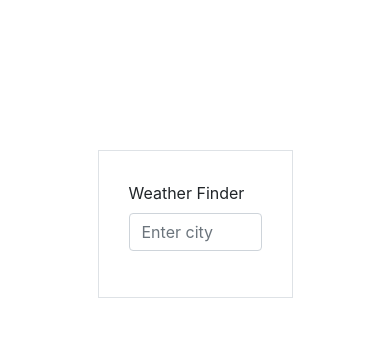
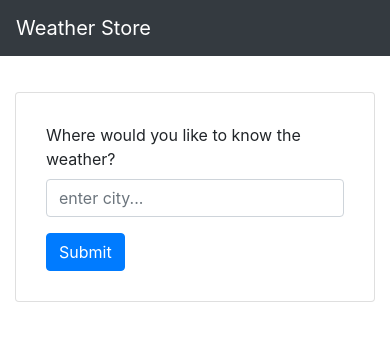
Before and after one commit to stansey92/weatherPractice, a React (Create React App) app: page / in a window 390 px wide. Shown: the top 338 px of the page. Built offline with nearby package versions, Linux system fonts and the light colour scheme.

Commit message:
added responsiveness and weather

```diff
--- a/package.json
+++ b/package.json
@@ -6,7 +6,8 @@
     "bootstrap": "^4.3.1",
     "react": "^16.8.6",
     "react-dom": "^16.8.6",
-    "react-scripts": "3.0.1"
+    "react-scripts": "3.0.1",
+    "reactstrap": "^8.0.0"
   },
   "scripts": {
     "start": "react-scripts start",
--- a/src/App.js
+++ b/src/App.js
@@ -1,25 +1,44 @@
 import React from 'react';
 import './App.css'
-import Form from './components/form'
+import { Container, Row, Col } from 'reactstrap'
+import InputForm from './components/form'
+import Weather from './components/weather'
+import Nav from './components/nav'
 
 class App extends React.Component {
   state = {
-    weatherObj: {}
+    weatherObj: null,
+    showForm: true
   }
 
-
   getWeather = async (city) => {
-    const response = await fetch(`https://api.openweathermap.org/data/2.5/forecast/hourly?q=${city}&appid=${process.env.REACT_APP_WEATHER_API_KEY}`)
+    const response = await fetch(`https://api.openweathermap.org/data/2.5/weather?q=${city}&units=imperial&appid=${process.env.REACT_APP_WEATHER_API_KEY}`)
     const json = await response.json()
     console.log(json)
     this.setState({weatherObj: json})
+  }
+
+  showHideForm = () => {
+    this.state.showForm ? this.setState({showForm : false}) : this.setState({showForm : true, weatherObj: null})
   }
 
 
   render() {
     return (
       <div>
-        <Form getWeather={this.getWeather}/>
+        <Nav />
+        <Container>
+          <Row>
+            <Col xs='12' sm='2'>
+            </Col>
+            <Col xs='12' sm='8'>
+            {this.state.showForm ? <InputForm showForm={this.showHideForm} getWeather={this.getWeather}/>  : null}
+            {this.state.weatherObj === null ? null : <Weather showForm={this.showHideForm} weather={this.state.weatherObj}/> }
+            </Col>
+            <Col xs='0' sm='2'></Col>
+          </Row>
+
+        </Container>
       </div>
     )
   }
--- a/src/components/form.css
+++ b/src/components/form.css
@@ -1,10 +1,19 @@
 .center {
-  margin: auto;
-  width: 50%;
-  padding-top: 150px;
-  padding-bottom: 150px;
+  padding-top: 10%;
 }
 
-.border {
+.form {
   padding: 30px;
 }
+
+.weather {
+  .padding-top: 10%;
+}
+
+.weatherIcon {
+  width: 30%
+}
+
+.temp {
+  font-size: 150%;
+}
--- a/src/components/form.js
+++ b/src/components/form.js
@@ -1,28 +1,33 @@
 import React from 'react'
+import { Button, Form, FormGroup, Label, Input, FormText, Card } from 'reactstrap';
 import './form.css'
 
-class Form extends React.Component {
+class InputForm extends React.Component {
   state = {
     city: '',
   }
 
   onSubmit = (e, input) => {
     e.preventDefault()
+    this.props.showForm()
     this.props.getWeather(this.state.city)
   }
 
   render() {
     return (
-      <div className="center">
-        <form onSubmit={e => this.onSubmit(e, this.state.city)}  className="border">
-          <div className="form-group">
-            <label htmlFor="input">Weather Finder</label>
-            <input onChange={(e) => this.setState({city: e.target.value})} type="text" className="form-control" id="input" aria-describedby="emailHelp" placeholder="Enter city" required/>
-          </div>
-        </form>
+      <div onSubmit={e => this.onSubmit(e, this.state.city)} className="center">
+        <Card>
+          <Form className='form'>
+            <FormGroup>
+              <Label for="city">Where would you like to know the weather?</Label>
+              <Input onChange={(e) => this.setState({city: e.target.value})} type="text" name="city" id="city" placeholder="enter city..." />
+            </FormGroup>
+            <Button color="primary">Submit</Button>
+          </Form>
+        </Card>
       </div>
     )
   }
 }
 
-export default Form
+export default InputForm
--- /dev/null
+++ b/src/components/nav.js
@@ -0,0 +1,16 @@
+import React from 'react'
+import { Navbar, NavbarBrand } from 'reactstrap'
+
+class Nav extends React.Component {
+  render() {
+    return (
+      <div>
+      <Navbar color="dark" dark>
+        <NavbarBrand href="/" className="mr-auto">Weather Store</NavbarBrand>
+      </Navbar>
+      </div>
+    )
+  }
+}
+
+export default Nav
--- /dev/null
+++ b/src/components/weather.js
@@ -0,0 +1,31 @@
+import React from 'react'
+import { Card, CardTitle, Container, Row, Col, Button } from 'reactstrap';
+import './form.css'
+
+class Weather extends React.Component {
+
+  render() {
+    return (
+      <div className='weather'>
+        <Card className='form'>
+        <Container>
+          <Row>
+            <CardTitle>Current Weather in {this.props.weather.name}</CardTitle>
+          </Row>
+          <Row>
+            <Col>
+              <div className='temp'>{this.props.weather.main.temp} F</div>
+            </Col>
+            <Col>
+              <img className='weatherIcon' src={`http://openweathermap.org/img/w/${this.props.weather.weather[0].icon}.png`} />
+            </Col>
+          </Row>
+          </Container>
+          <Button onClick={e => this.props.showForm()}>change location</Button>
+        </Card>
+      </div>
+    )
+  }
+}
+
+export default Weather
```
Also changed, not shown: 1 other file (tests, documents, lock files or other folders).
